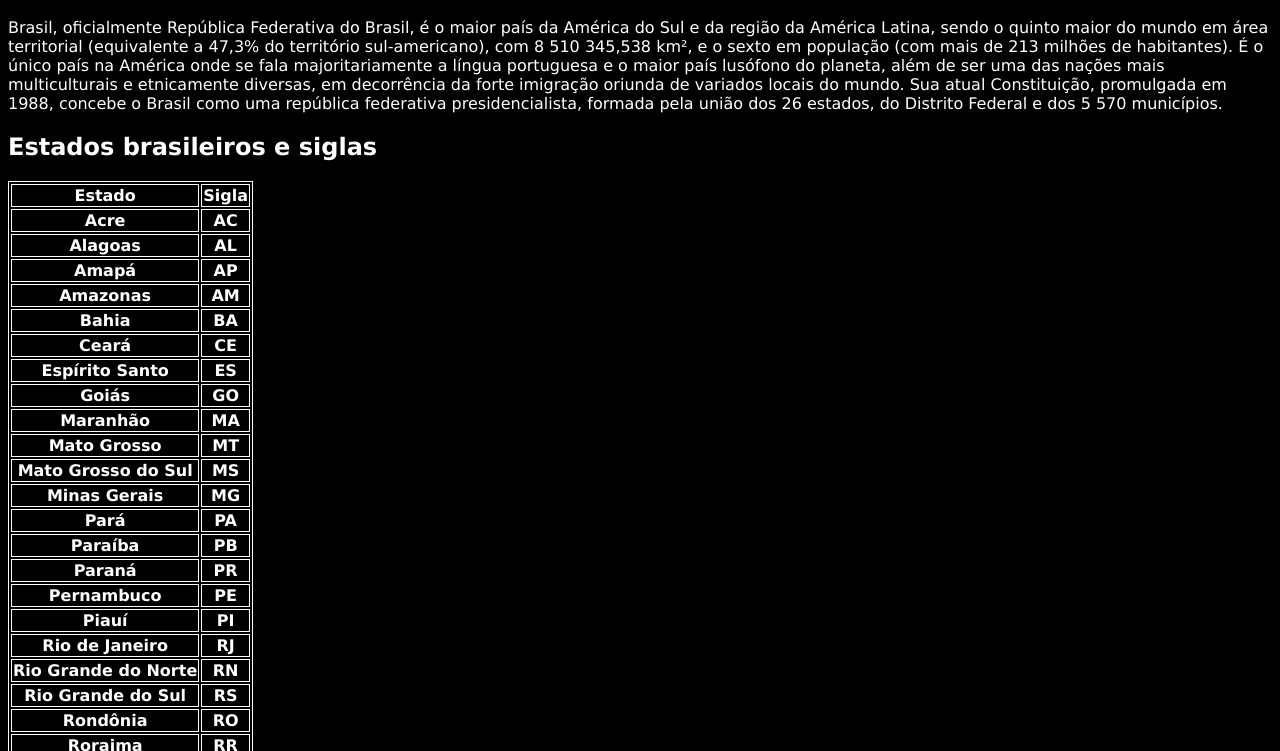
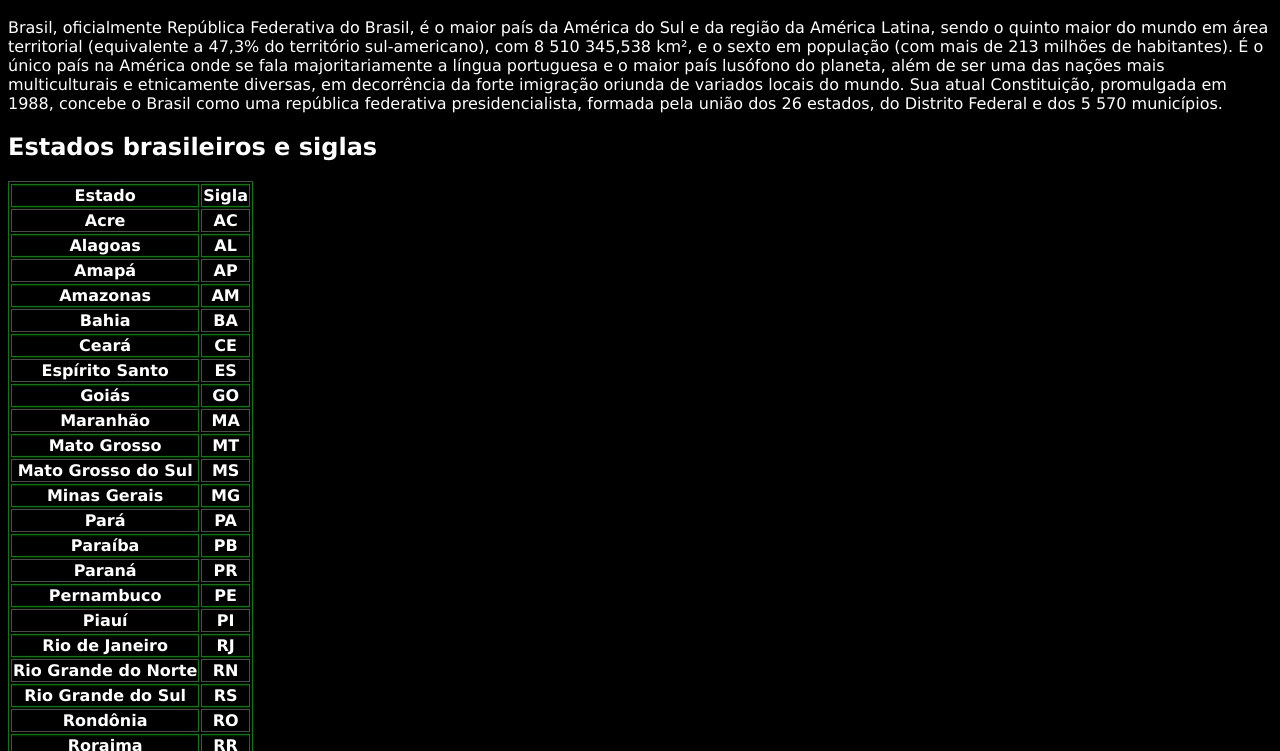
Before and after one commit to pauloricardopg/Pagina-HTML, a plain HTML site: page index.html in a window 1280 px wide. Shown: the part 49-800 px from the top of the page. Drawn offline with Linux system fonts and the light colour scheme.

Commit message:
Update index.html

```diff
--- a/index.html
+++ b/index.html
@@ -6,7 +6,7 @@
 				font-family: verdana, sans-serif;
 			}
 			table,  th{
-				border: solid 1px white;
+				border: solid 1px green;
 			}
 		</style>
 	</head>
```
